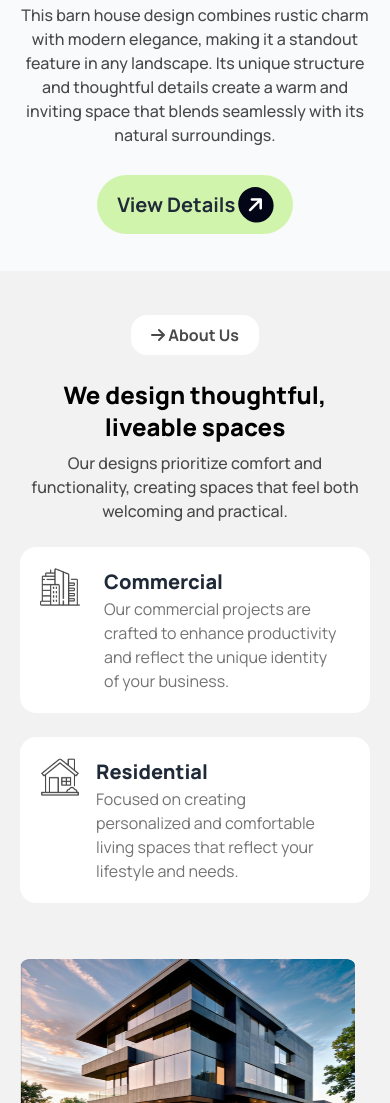
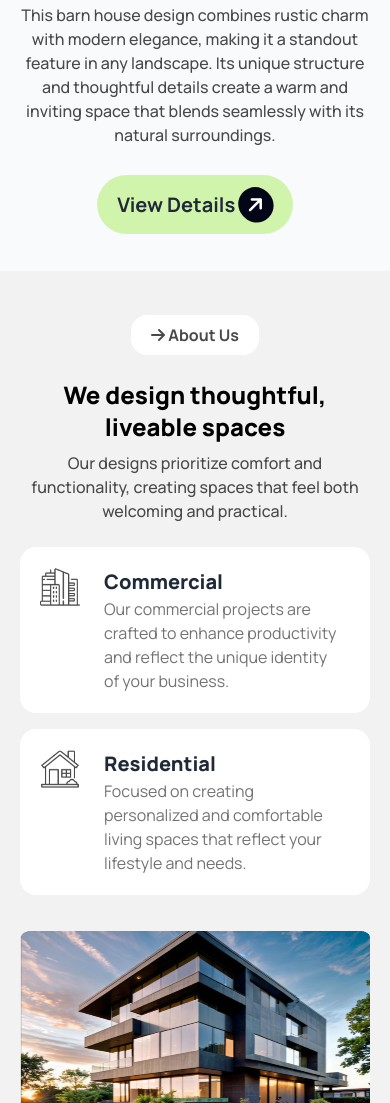
Before and after one commit to MonifaAnna/asssingment-3, a plain HTML site: page index.html in a window 390 px wide. Shown: the part 569-1672 px from the top of the page. Drawn offline with nearby package versions, Linux system fonts and the light colour scheme.

Commit message:
final correction

```diff
--- a/index.html
+++ b/index.html
@@ -106,10 +106,10 @@
     </header>
     <main>
       <!-- about section start -->
-       <section class="lg:px-[135px] px-5 bg-base-200 pt-3 sm:pt-0 pb-12 sm:pb-32">
+       <section class="lg:px-[135px] px-5 bg-base-200 pt-3 sm:pt-0 pb-12 ">
           <div class="grid grid-cols-1 lg:grid-cols-2 gap-9 ">
              <!-- text-content -->
-            <div class="space-y-2 lg:space-y-5 mb-5 ">
+            <div class="space-y-2 lg:space-y-5 ">
               <div class="">
                 <img src="./assets/Vector.png" class="-ml-12 rotate-12 mb-5 mt-8 hidden lg:block" alt="">
                 <div class="text-center lg:text-start">
@@ -126,16 +126,16 @@
                   <div class="w-[40px] h-[40px] lg:w-[64px] lg:h-[64px]">
                      <img class="w-full h-full" src="./assets/commercial.png" alt="">
                   </div>
-                  <div class=" lg:w-[320px] w-[235px] ml-6">
+                  <div class=" lg:w-[320px] w-[235px] sm:w-[275px] ml-6">
                     <h5 class="font-extrabold text-[20px]">Commercial</h5>
                     <p class="text-[#737373]">Our commercial projects are crafted to enhance productivity and reflect the unique identity of your business.</p>
                   </div>
                </div>
-                <div class="p-5 lg:p-6 bg-white rounded-2xl flex space-x-4 mt-6">
+                <div class="p-5 lg:p-6 bg-white rounded-2xl flex mt-4">
                   <div class="w-[40px] h-[40px] lg:w-[64px] lg:h-[64px]">
                      <img class="w-full h-full"  src="./assets/residential.png" alt="">
                   </div>
-                  <div class="lg:w-[320px] w-[235px]">
+                  <div class="lg:w-[320px] w-[235px] sm:w-[275px] ml-6">
                     <h5 class="font-extrabold text-[20px]">Residential</h5>
                     <p class="text-[#737373]">Focused on creating personalized and comfortable living spaces that reflect your lifestyle and needs.</p>
                   </div>
@@ -143,8 +143,8 @@
               </div>
             </div>
             <!-- image-content -->
-            <div class="lg:mt-24 sm:w-full lg:w-auto  lg:h-[565px] w-[335px] h-[223px] ">
-              <img src="./assets/Rectangle.png" class="sm:w-full w-full h-full" alt="">
+            <div class=" lg:mt-24 sm:w-[770px] md:h-[385px] lg:w-auto h-[223px] lg:h-[565px] w-[350px] ">
+              <img src="./assets/Rectangle.png" class=" w-full h-full" alt="">
             </div>
           </div>
        </section>
```
